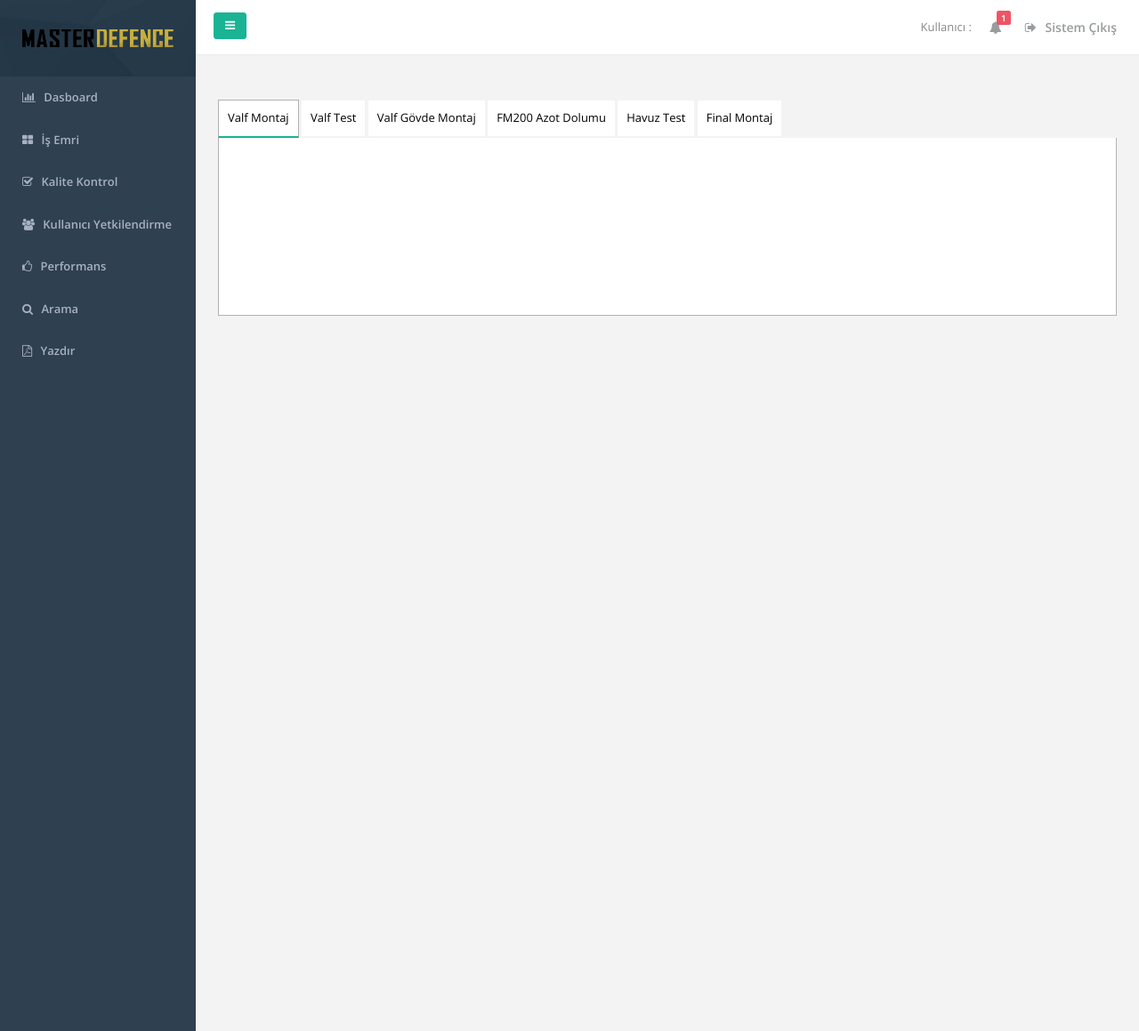
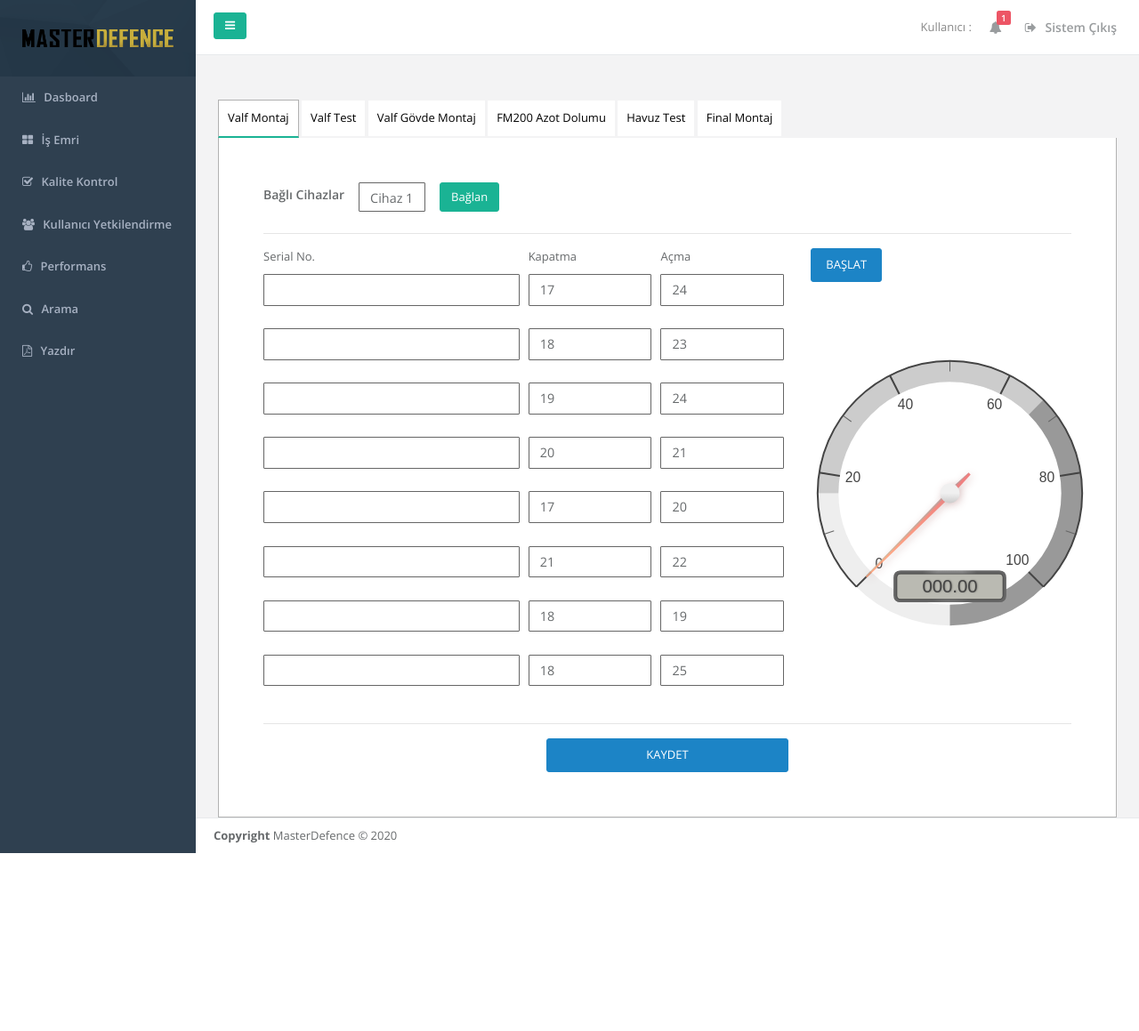
Before and after one commit to erelbi/ysib, a Django app: page /uretimkontrol in a window 1280 px wide. Shown: the top 1159 px of the page at 89% size. After the commit the page ends 959 px from the top, so only its background shows below. Run offline with Django 3.2, Linux system fonts and the light colour scheme; a user stored in the database is signed in; some libraries are stand-ins or nearby versions.

Commit message:
valf montaj sekmesi eklenedi

```diff
--- a/ysib/base/templates/external/valfMontaj.html
+++ b/ysib/base/templates/external/valfMontaj.html
@@ -0,0 +1,74 @@
+{% load static %}
+{% block valfmontaj %}
+<form class="form-inline">
+    <div class="form-group mb-2">
+      <h4>Bağlı Cihazlar</h4>
+    </div>
+    <div class="form-group mx-sm-3 mb-2">
+      <label for="cihazlar" class="sr-only">Cihazlar</label>
+      <select type="password" class="form-control custom-select" id="cihazlar">
+        <option value="1">Cihaz 1</option>
+        <option value="2">Cihaz 2</option>
+        <option value="3">Cihaz 3</option>
+        <option value="4">Cihaz 4</option>
+        <option value="5">Cihaz 5</option>
+        <option value="6">Cihaz 6</option>
+      </select>
+    </div>
+    <button type="submit" class="btn btn-primary mb-2">Bağlan</button>
+  </form>
+  <hr>
+  <div class="row">
+    <form action="" class="form-row col-md-8" method="POST" id="basincAnahtariFormu">{% csrf_token %}
+      <span class="col-md-6">Serial No.</span>
+      <span class="col-md-3">Kapatma</span>
+      <span class="col-md-3">Açma</span>
+      <div class="form-group col-md-6"><input type="text" class="form-control textinput" id="aa"></div>
+      <div class="form-group col-md-3"><input type="text" class="form-control" value="17"></div>
+      <div class="form-group col-md-3"><input type="text" class="form-control" value="24"></div>
+      <div class="form-group col-md-6"><input type="text" class="form-control textinput" id="ab"></div>
+      <div class="form-group col-md-3"><input type="text" class="form-control" value="18"></div>
+      <div class="form-group col-md-3"><input type="text" class="form-control" value="23"></div>
+      <div class="form-group col-md-6"><input type="text" class="form-control textinput" id="ac"></div>
+      <div class="form-group col-md-3"><input type="text" class="form-control" value="19"></div>
+      <div class="form-group col-md-3"><input type="text" class="form-control" value="24"></div>
+      <div class="form-group col-md-6"><input type="text" class="form-control textinput" id="ad"></div>
+      <div class="form-group col-md-3"><input type="text" class="form-control" value="20"></div>
+      <div class="form-group col-md-3"><input type="text" class="form-control" value="21"></div>
+      <div class="form-group col-md-6"><input type="text" class="form-control textinput" id="ae"></div>
+      <div class="form-group col-md-3"><input type="text" class="form-control" value="17"></div>
+      <div class="form-group col-md-3"><input type="text" class="form-control" value="20"></div>
+      <div class="form-group col-md-6"><input type="text" class="form-control textinput" id="af"></div>
+      <div class="form-group col-md-3"><input type="text" class="form-control" value="21"></div>
+      <div class="form-group col-md-3"><input type="text" class="form-control" value="22"></div>
+      <div class="form-group col-md-6"><input type="text" class="form-control textinput" id="ag"></div>
+      <div class="form-group col-md-3"><input type="text" class="form-control" value="18"></div>
+      <div class="form-group col-md-3"><input type="text" class="form-control" value="19"></div>
+      <div class="form-group col-md-6"><input type="text" class="form-control textinput" id="ah"></div>
+      <div class="form-group col-md-3"><input type="text" class="form-control" value="18"></div>
+      <div class="form-group col-md-3"><input type="text" class="form-control" value="25"></div>
+    </form>
+    <div class="col-md-4">
+      <button type="button" class="btn btn-success btn-lg btn-huge">BAŞLAT</button>
+      <style>canvas#gauge{ width: 100% !important;height: auto;margin-left: 20px; }</style>
+      <canvas data-type="radial-gauge" id="basinc-gauge"
+      data-min-value="0"
+      data-max-value="40"
+      data-minor-ticks="2"
+      data-stroke-ticks="true"
+      data-color-plate="#fff"
+      data-border-shadow-width="0"
+      data-borders="false"
+      data-needle-type="arrow"
+      data-needle-width="2"
+      data-needle-circle-size="7"
+      data-needle-circle-outer="true"
+      data-needle-circle-inner="false"
+      data-animation-duration="1500"
+      data-animation-rule="linear"
+    ></canvas>
+    </div>
+  </div>
+  <hr>
+  <div class="col-md-4 mx-auto"><button type="button" id="kaydetBasinc" class="btn btn-success btn-lg btn-block">KAYDET</button></div>
+{% endblock %}
--- a/ysib/base/templates/giris-kalite-kontrol.html
+++ b/ysib/base/templates/giris-kalite-kontrol.html
@@ -47,7 +47,7 @@
   border-style: solid;
 }
 </style>
-{% if mac == 'x86' %}
+{% if mac == 'arm' %}
 <style>
   .simple-keyboard {
     /*max-width: 850px;*/
--- a/ysib/base/templates/uretim-kontrol.html
+++ b/ysib/base/templates/uretim-kontrol.html
@@ -1,6 +1,7 @@
 {% extends "base.html" %}
 {% load static %}
 {% block style %}
+<link href="{% static 'css/sweetalert2.min.css' %}" rel="stylesheet">
 <style>
 
 .tab-wrapper {
@@ -46,7 +47,6 @@
   border-style: solid;
 }
 </style>
-{% if mac == 'arm' %}
 <style>
   .simple-keyboard {
     /*max-width: 850px;*/
@@ -72,7 +72,6 @@
 }
 </style>
 <link href="{% static 'css/skeyboard.css' %}" rel="stylesheet">
-{% endif %}
 {% endblock %}
 
 {% block content %}
@@ -142,8 +141,6 @@
   });
 }
 
-
-
 document.addEventListener("click", event => {
   if (
     // Target is not keyboard element
@@ -192,9 +189,6 @@
     layoutName: shiftToggle
   });
 }
-
-
-
 
 function showKeyboard() {
   keyboard.keyboardDOM.classList.add("show-keyboard");
@@ -278,41 +272,6 @@
 </script>
 <script>
 
-var gauge2 = new RadialGauge({
-    renderTo: 'mano-gauge',
-    units: "bar",
-    minValue: 0,
-    maxValue: 40,
-    //height: w - 100,
-    majorTicks: [
-        "0",
-        "5",
-        "10",
-        "15",
-        "20",
-        "25",
-        "30",
-        "35",
-        "40"
-    ],
-    highlights : [
-      { from: 0, to: 40, color: '#fff' },
-    ],
-    minorTicks: 2,
-    valueInt : 1,
-    valueDec : 1,
-    strokeTicks: true,
-    colorPlate: "#fff",
-    borderShadowWidth: 0,
-    borders: false,
-    needleType: "arrow",
-    needleWidth: 2,
-    needleCircleSize: 7,
-    needleCircleOuter: true,
-    needleCircleInner: false,
-    animationDuration: 100,
-    animationRule: "linear"
-}).draw();
   setInterval(()=>{
     $.ajax(
         {
@@ -320,62 +279,54 @@
           url: 'https://www.random.org/integers/?num=1&min=1&max=40&col=1&base=10&format=plain&rnd=new.php',
           success: function (x){
             gauge.value = x;
-            gauge2.value = x;
           },
         }
        );
   },1000)
 
 </script>
-<script src="{% static 'js/apexchart.js' %}"></script>
+
+
+<script src="{% static 'js/sweetalert2.min.js' %}"></script>
 <script>
-          var optionspie = {
-          series: [400, 430, 448,367,212,457,111],
-          chart: {
-          width: 500,
-          type: 'pie',
-        },
-        labels: ['Valf Montaj', 'Valf Test Ünitesi','Valf-Gövde Montaj Ünitesi','FM200-Azot Dolum Ünitesi','Havuz Test Ünitesi', 'Final Montaj'],
-        responsive: [{
-          breakpoint: 480,
-          options: {
-            chart: {
-              width: 400
-            },
-            legend: {
-              position: 'bottom'
-            }
+  document.getElementById('kaydetBasinc').addEventListener('click',(e)=>{
+    var veri = new Array(8);
+    for (var i = 0; i < veri.length; i++) {
+        veri[i] = new Array(3);
+    }
+    let c = 0;
+    let inputs = document.querySelectorAll('#basincAnahtariFormu input[type="text"]');
+    for (var i = 0; i < 8; i++) {
+      for (var j = 0; j < 3; j++){
+        veri[i][j] = inputs[c].value;
+        c++;
+      }
+    }
+    veri = JSON.stringify(veri)
+    e.preventDefault();
+    let data = {
+      tur : 'Valf Montaj',
+      veri : veri
+    }
+    //console.log(veri)
+    $.ajax(
+        {
+          type: "POST",
+          url: '/uretimkontrol',
+          data : data,
+          success: function (x){
+            Swal.fire({
+              title: 'Başarılı!',
+              text: 'Test sonucu başarılı bir şekilde eklendi!',
+              icon: 'success',
+              confirmButtonText: 'Tamam'
+            })
+          },
+          error(err){
+            console.log;(err);
           }
-        }]
-        };
-
-        var chart = new ApexCharts(document.querySelector("#pie"), optionspie);
-        chart.render();
-</script>
-<script>
-  var optionsbar = {
-          series: [{
-          data: [400, 430, 448,367,212,457,111]
-        }],
-          chart: {
-          type: 'bar',
-          height: 350
-        },
-        plotOptions: {
-          bar: {
-            horizontal: true,
-          }
-        },
-        dataLabels: {
-          enabled: false
-        },
-        xaxis: {
-          categories: ['Valf Montaj', 'Valf Test Ünitesi','Valf-Gövde Montaj Ünitesi','FM200-Azot Dolum Ünitesi','Havuz Test Ünitesi', 'Final Montaj',
-          ],
         }
-        };
-
-        var chart = new ApexCharts(document.querySelector("#bar"), optionsbar);
-        chart.render();
+      );
+  })
 </script>
 {% endblock %}
--- a/ysib/base/views.py
+++ b/ysib/base/views.py
@@ -36,7 +36,16 @@
                         print(veri)
         return render(request,'giris-kalite-kontrol.html',{ 'mac' : mac })
 @login_required
+@csrf_exempt
 def uretimkontrol(request):
+        #Test.objects.all().delete()  #Test sonuçlarını silmek için bu yorumu açabilirsiniz abi
+        fullname = request.user.first_name + ' ' + request.user.last_name
+        if request.method == 'POST':
+                if request.POST.dict()['tur'] == 'Valf Montaj':
+                        veris = json.loads(request.POST.dict()['veri'])
+                        for veri in veris:
+                                t = Test(tur='Valf Montaj',seri_no = veri[0] , acma = veri[1] , kapatma = veri[2] ,testi_yapan = fullname)
+                                t.save(force_insert=True)
         return render(request,'uretim-kontrol.html',{ 'mac' : mac })
 @login_required
 def isemri(request):
@@ -52,7 +61,7 @@
                         emir.baslangic = form.cleaned_data.get('baslangic')
                         emir.bitis = form.cleaned_data.get('bitis')
                         emir.emri_veren = form.cleaned_data.get('emri_veren')
-                        messages.success(request,f'{emir.emri_veren} isimli kullanıcı tarafından bir emir eklendi!')
+                        messages.success(request,'{} isimli kullanıcı tarafından bir emir eklendi!'.format(emir.emri_veren))
                         emir.save()
                         form.full_clean()
         else:
@@ -73,7 +82,7 @@
                         user.save()
                         username = form.cleaned_data.get('username')
                         password = form.cleaned_data.get('password1')
-                        messages.success(request,f'{username} isimli kullanıcı eklendi!')
+                        messages.success(request,'{} isimli kullanıcı eklendi!'.format(username))
                         login(request, user)
                 else:
                         print(form.errors)
@@ -101,7 +110,7 @@
                 if user:
                         if user.is_active:
                                 login(request,user)
-                                print(f'{username} kullanıcısı tarafından başarılı giriş')
+                                print('{} kullanıcısı tarafından başarılı giriş'.format(username))
                                 return redirect('index')
                         else:
                                 messages.warning(request,'Kullanıcı adınızı yada parolanızı yanlış girdiniz.')
```
Also changed, not shown: ysib/db.sqlite3.
